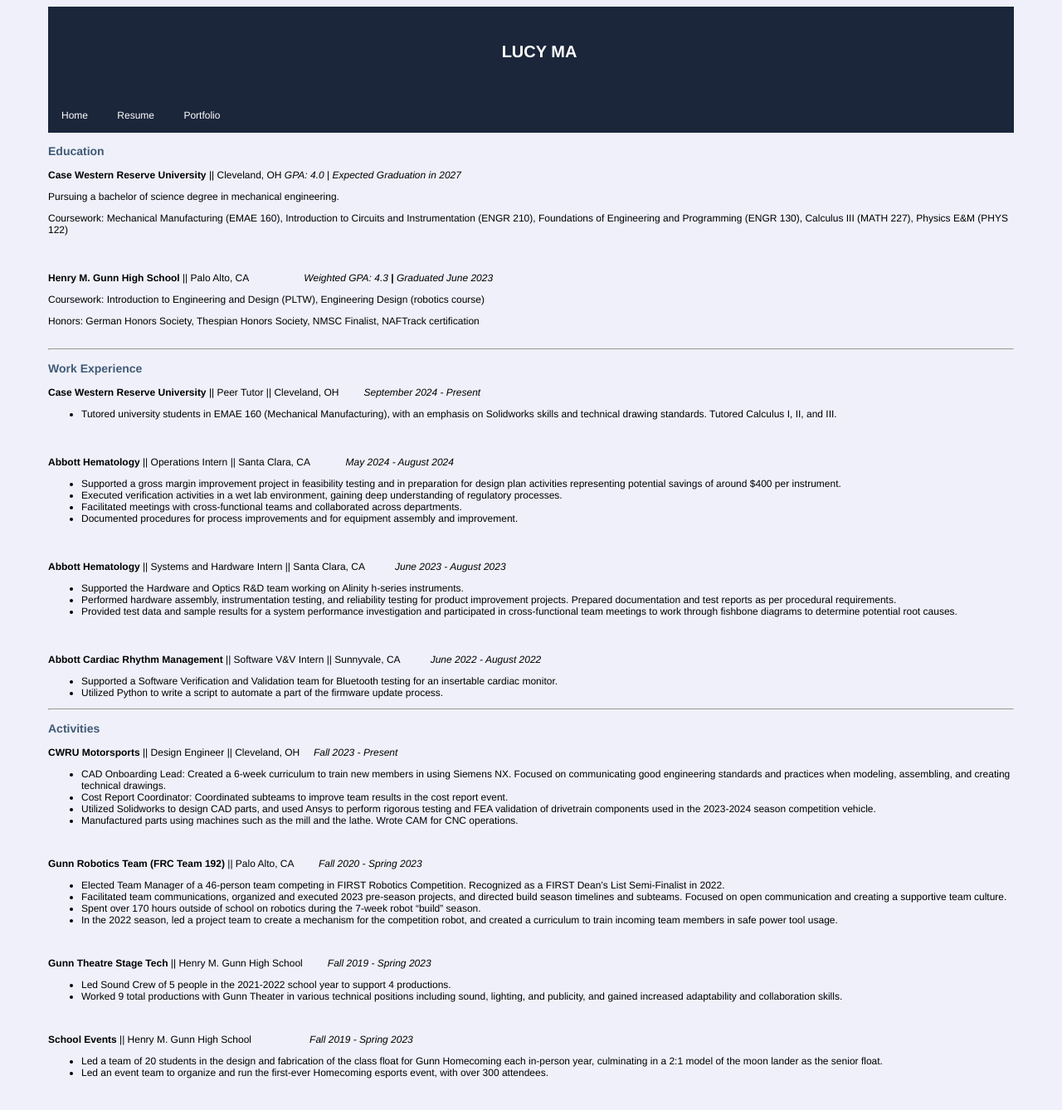
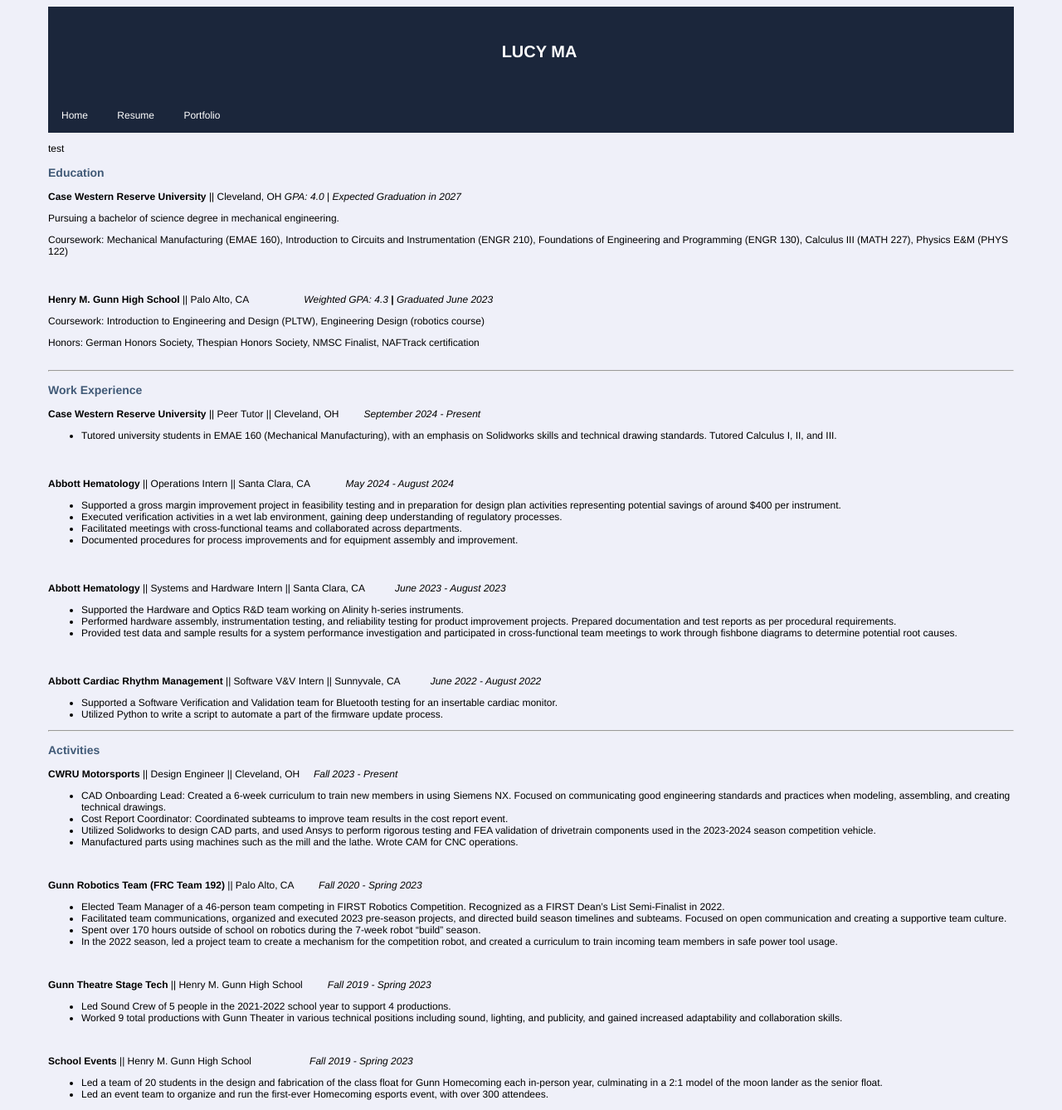
Before and after one commit to lucyttma/lucyttma.github.io, a Jekyll site: the page built from static/resume.html, in a window 1280 px wide. Shown: the whole page at 83% size. Built offline with Jekyll 4.4.1, drawn with Linux system fonts in a browser that asks for light colours; before the commit the page ends 1312 px from its top, so only the background shows below that.

Commit message:
Update resume.html

```diff
--- a/_layouts/resume.html
+++ b/_layouts/resume.html
@@ -15,6 +15,10 @@
       {% include navigation.html %}
     </div>
 
+    <div class=“sidebar”>
+      <p> test </p>
+    </div>
+
     {{ content }}
 
   </body>
```
